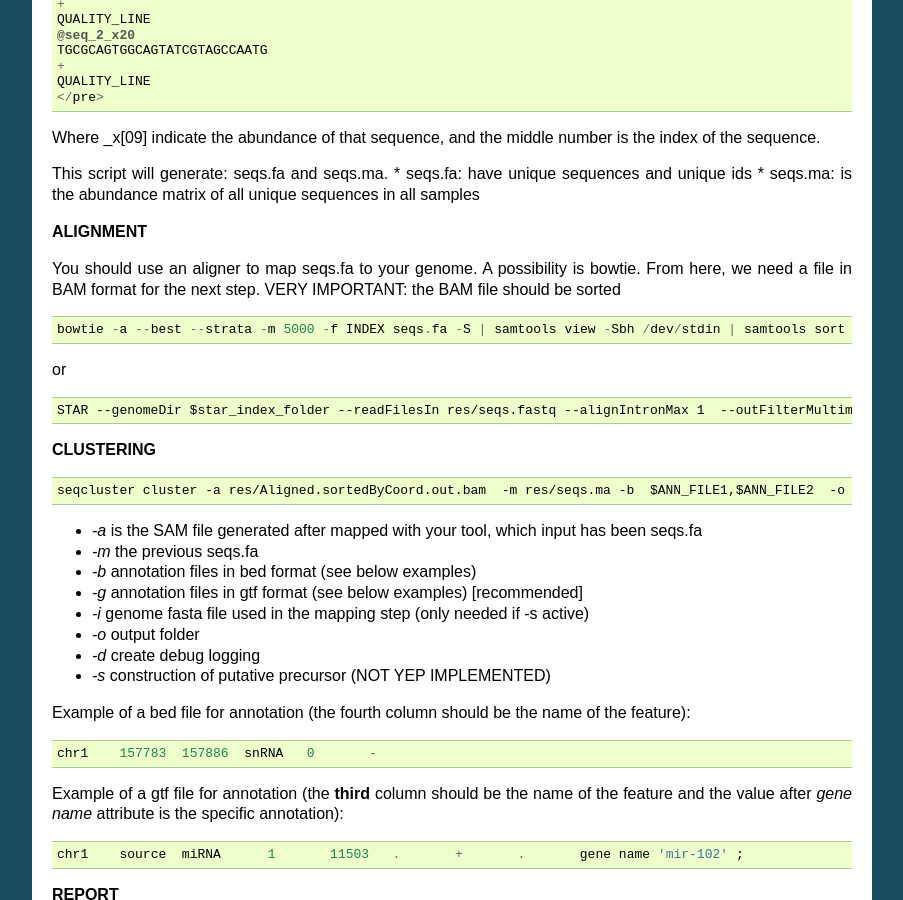
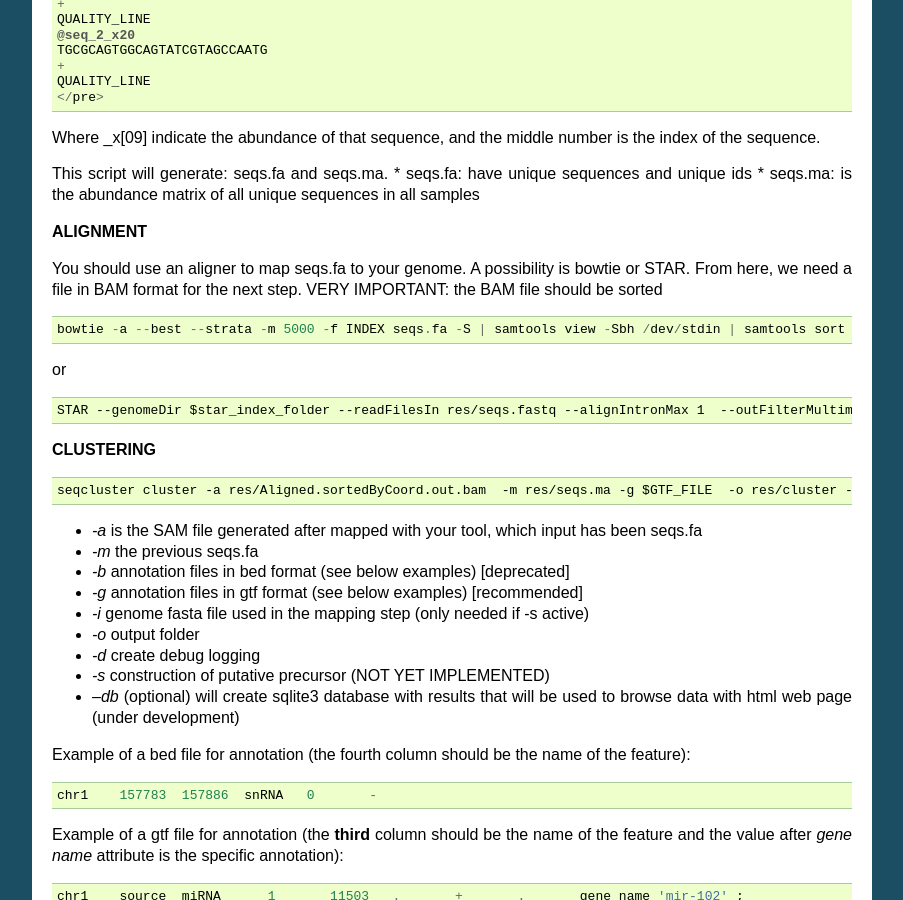
Before and after one commit to lpantano/seqcluster, a Sphinx documentation site: the page built from doc/source/getting_started.rst, in a window 1280 px wide and 900 px high, scrolled down 880 px. Shown: the whole window, without its empty margins (198-1101 px from the left). Built offline with Sphinx 7.4.7, drawn with Linux system fonts in a browser that asks for light colours; pages that are not in the unit, such as notebooks, are missing from menus.

Commit message:
update docs with new --db option

```diff
--- a/doc/source/getting_started.rst
+++ b/doc/source/getting_started.rst
@@ -69,7 +69,7 @@ This script will generate: seqs.fa and seqs.ma.
 
 **ALIGNMENT**
 
-You should use an aligner to map seqs.fa to your genome. A possibility is bowtie.
+You should use an aligner to map seqs.fa to your genome. A possibility is bowtie or STAR.
 From here, we need a file in BAM format for the next step.
 VERY IMPORTANT: the BAM file should be sorted
 
@@ -89,17 +89,18 @@ or
 
 ::
 
-    seqcluster cluster -a res/Aligned.sortedByCoord.out.bam  -m res/seqs.ma -b  $ANN_FILE1,$ANN_FILE2  -o res/clluster
+    seqcluster cluster -a res/Aligned.sortedByCoord.out.bam  -m res/seqs.ma -g $GTF_FILE  -o res/cluster --db example
 
 
 * `-a` is the SAM file generated after mapped with your tool, which input has been seqs.fa
 * `-m` the previous seqs.fa
-* `-b` annotation files in bed format (see below examples)
+* `-b` annotation files in bed format (see below examples) [deprecated]
 * `-g` annotation files in gtf format (see below examples) [recommended]
 * `-i` genome fasta file used in the mapping step (only needed if -s active)
 * `-o` output folder
 * `-d` create debug logging
-* `-s` construction of putative precursor (NOT YEP IMPLEMENTED)
+* `-s` construction of putative precursor (NOT YET IMPLEMENTED)
+* `--db` (optional) will create sqlite3 database with results that will be used to browse data with html web page (under development)
 
 Example of a bed file for annotation (the fourth column should be the name of the feature):
 
```
